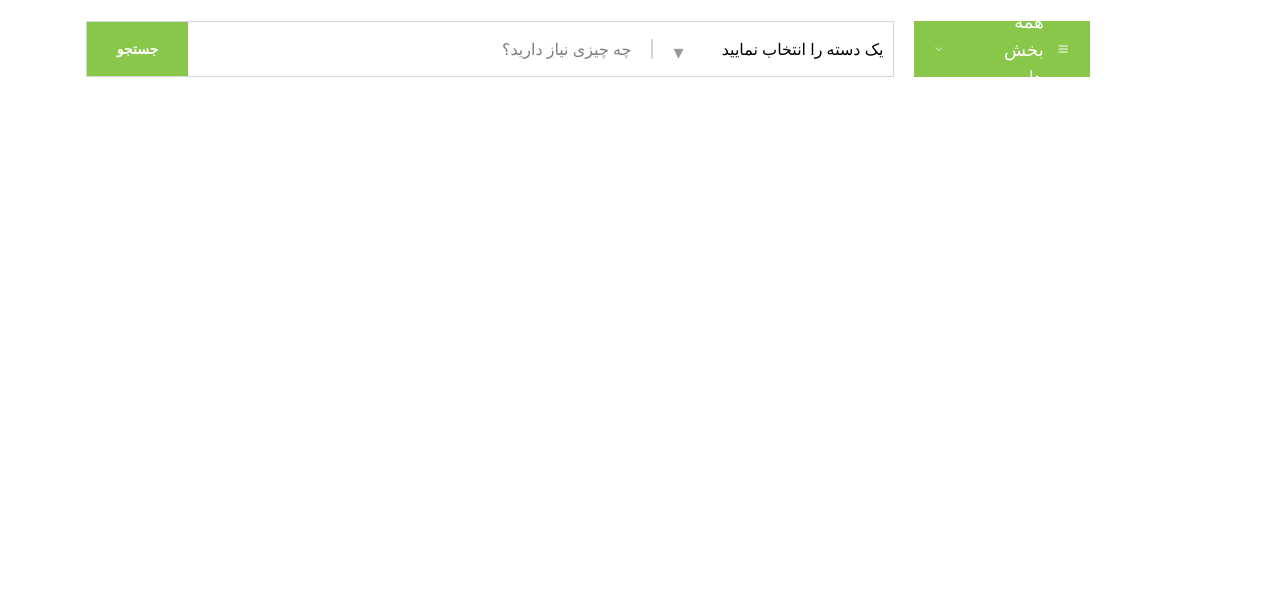
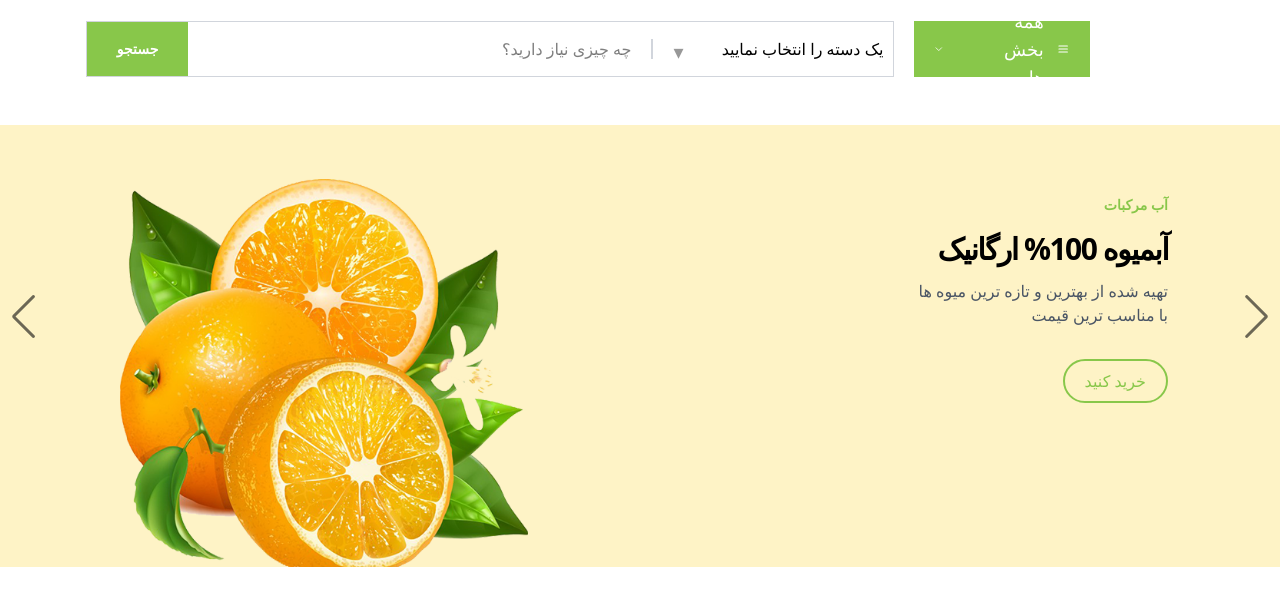
Before and after one commit to saeed-devee/Ogami_site, a website built with Vite: page index.html in a window 1280 px wide. Shown: the part 125-730 px from the top of the page. Built offline with nearby package versions, Linux system fonts and the light colour scheme; files whose address does not match are found by name.

Commit message:
slider is all sets !

```diff
--- a/index.html
+++ b/index.html
@@ -1,5 +1,5 @@
 <!DOCTYPE html>
-<html lang="en" dir="rtl">
+<html lang="fa" dir="rtl">
   <head>
     <meta charset="UTF-8" />
     <link rel="icon" type="image/svg+xml" href="/vite.svg" />
@@ -655,6 +655,35 @@
       </div>
     </section>
 
+    <div class="swiper relative top-48 flex items-center bg-amber-100">
+      <!-- Additional required wrapper -->
+      <div class="swiper-wrapper w-full absolute top-20">
+        <!-- Slides -->
+        <div class="swiper-slide flex justify-center items-center w-full h-64 py-8 px-24">
+          <img src="public/assets/slider121.png" alt="orange" class="absolute left-30 h-[80%] object-center object-cover">
+          <div class="relative flex flex-col items-start text-right p-4 rounded-lg max-w-xs ml-auto">
+            <span class="text-sm font-bold text-primary mb-4">آب مرکبات</span>
+            <h1 class="font-bold text-3xl tracking-tighter mb-3 ">آبمیوه 100% ارگانیک</h1>
+            <p class="text-gray-600">تهیه شده از بهترین و تازه ترین میوه ها</p>
+            <span class="text-gray-600">با مناسب ترین قیمت</span>
+            <button href="#" class="flex text-center mt-8 py-2 px-5 text-primary border-2 border-primary rounded-3xl transition-colors ease-in-out hover:bg-primary hover:text-white">خرید کنید</button>
+          </div>
+        </div>
+        <div class="swiper-slide flex justify-center items-center w-full h-64 py-8 px-24">
+          <img src="public/assets/slider12.png" alt="vegetables" class="absolute left-30 h-[80%] object-center object-cover">
+          <div class="relative flex flex-col items-start text-right p-4 rounded-lg max-w-xs ml-auto">
+            <span class="text-sm font-bold text-primary mb-4">میوه تازه</span>
+            <h1 class="font-bold text-3xl tracking-tighter mb-3">لیمو و نارنج</h1>
+            <h3 class="text-primary text-2xl">15000 تومان <span class="text-gray-600 text-base">/ بسته بندی</span></h3>
+            <button href="#" class="flex text-center mt-8 py-2 px-5 text-primary border-2 border-primary rounded-3xl transition-colors ease-in-out hover:bg-primary hover:text-white">خرید کنید</button>
+          </div>
+        </div>
+      </div>
+      <div class="swiper-button-prev" style="color: #09090998;"></div>
+      <div class="swiper-button-next" style="color: #09090998;"></div>
+
+    </div>
+
 
     <script type="module" src="/src/main.js"></script>
   </body>
--- a/src/main.js
+++ b/src/main.js
@@ -1,6 +1,27 @@
-import './style.css'
+import './style.css';
 import Swiper from 'swiper/bundle';
 import 'swiper/css/bundle';
 
 
-const swiperSlider = new Swiper();
+const swiperSlider = new Swiper('.swiper',{
+    direction: 'horizontal',
+    loop: true,
+    // autoplay:{
+    //     delay: 4000
+    // },
+
+    effect: 'fade',
+    fadeEffect: {
+    crossFade: true,
+    },
+
+    pagination: {
+        el: '.swiper-pagination',
+    },
+    navigation: {
+        nextEl: '.swiper-button-next',
+        prevEl: '.swiper-button-prev',
+      },
+});
+
+const swiper = document.querySelector('.swiper').swiper;
--- a/src/style.css
+++ b/src/style.css
@@ -50,3 +50,8 @@ body {
     font-size: 20px;
     pointer-events: none;
 }
+
+.swiper{
+    max-width: 1300px;
+    height: 500px;
+}
```
